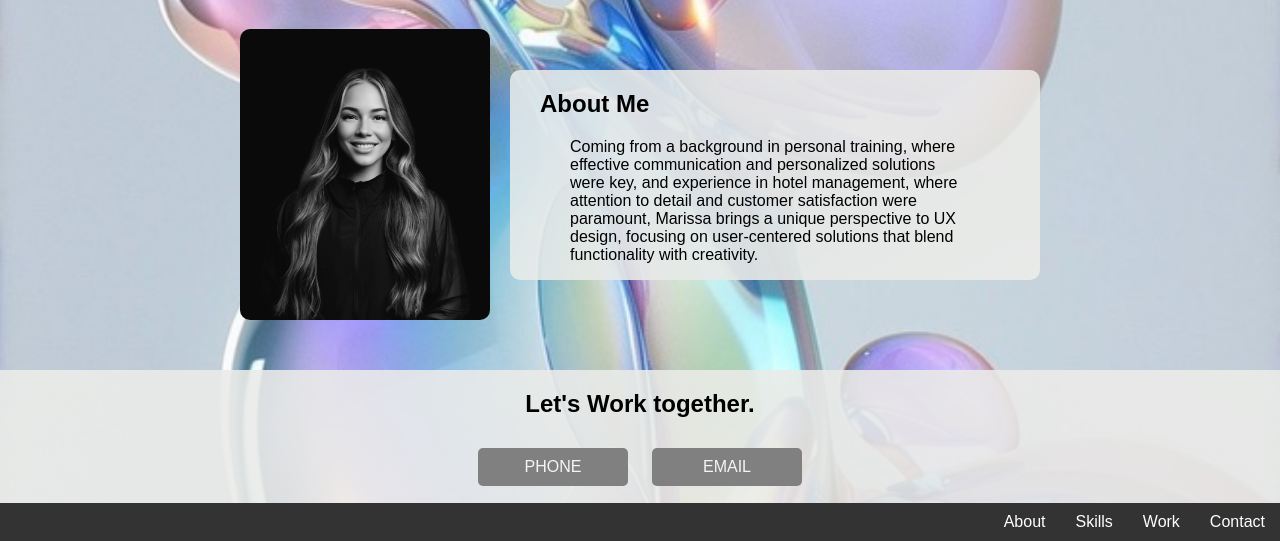
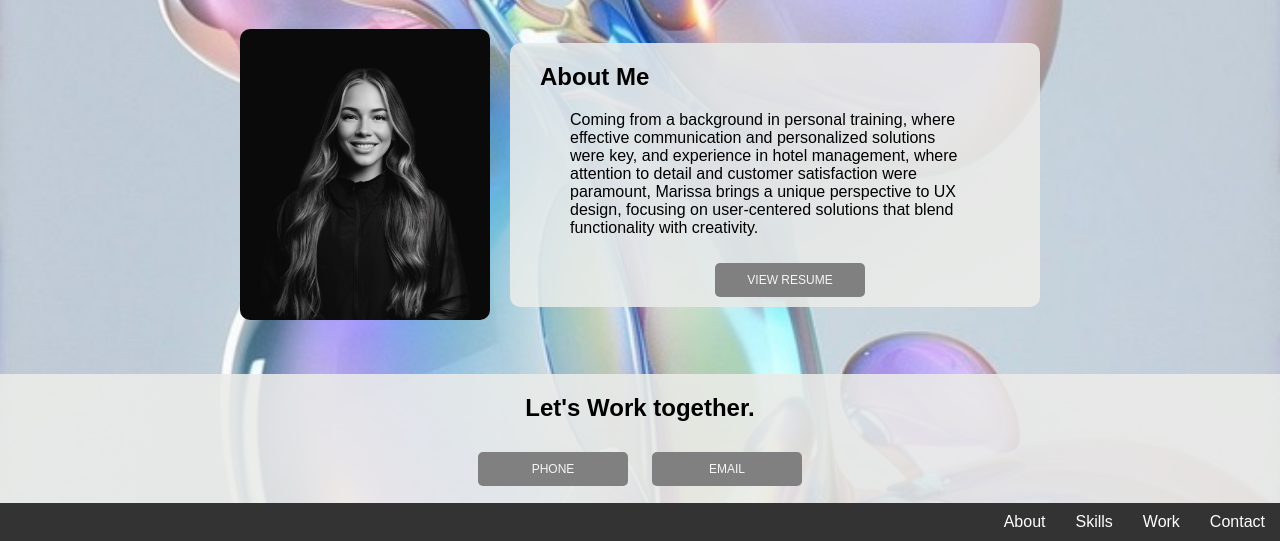
Before and after one commit to rissano/HW-17, a plain HTML site: page index.html in a window 1280 px wide. Shown: the part 259-800 px from the top of the page. Drawn offline with Linux system fonts and the light colour scheme.

Commit message:
added button

```diff
--- a/CSS/style.css
+++ b/CSS/style.css
@@ -90,6 +90,21 @@ p {
     padding-left: 30px;
 }
 
+.button {
+    width: 150px;
+    padding: 10px 20px;
+    margin: 10px;
+    text-align: center;
+    background-color: gray;
+    border: none;
+    border-radius: 5px;
+    transition: 0.3s;
+    font-size: 12px;
+    font-weight: light bold;
+    text-transform: uppercase;
+    color: whitesmoke;
+}
+
 
 
 .workTogether {
@@ -126,7 +141,7 @@ p {
     border: none;
     border-radius: 5px;
     transition: 0.3s;
-    font-size: 16px;
+    font-size: 12px;
     font-weight: light bold;
     text-transform: uppercase;
     color: whitesmoke;
@@ -154,3 +169,7 @@ footer ul {
 .btn:hover {
     background-color: #333333;
 }
+
+.button:hover {
+    background-color: #333333;
+}
--- a/index.html
+++ b/index.html
@@ -35,6 +35,9 @@
             <div class="content">
                 <h2 class="title">About Me</h2>
                 <p>Coming from a background in personal training, where effective communication and personalized solutions were key, and experience in hotel management, where attention to detail and customer satisfaction were paramount, Marissa brings a unique perspective to UX design, focusing on user-centered solutions that blend functionality with creativity.</p>
+                <div class="button-container">
+                    <button class="button">View Resume</button>
+                </div>
             </div>
         </section>
 
```
